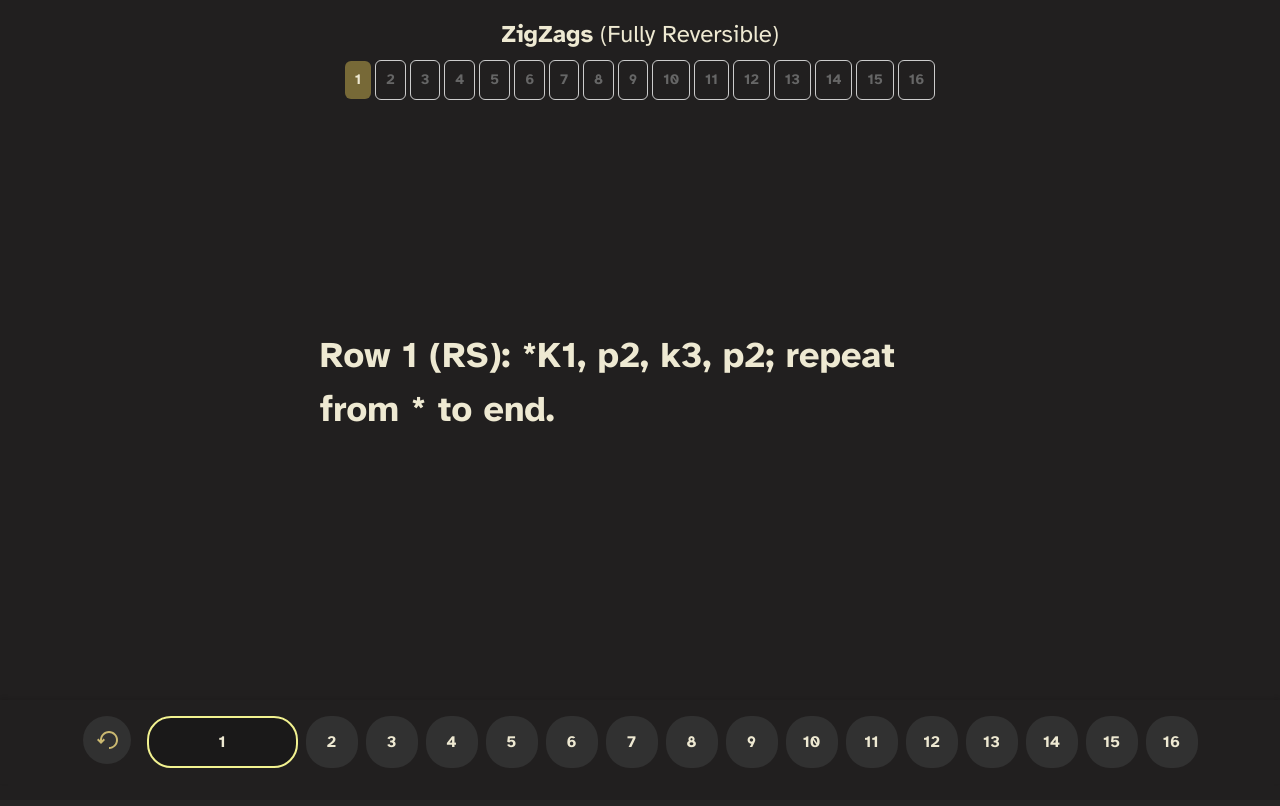
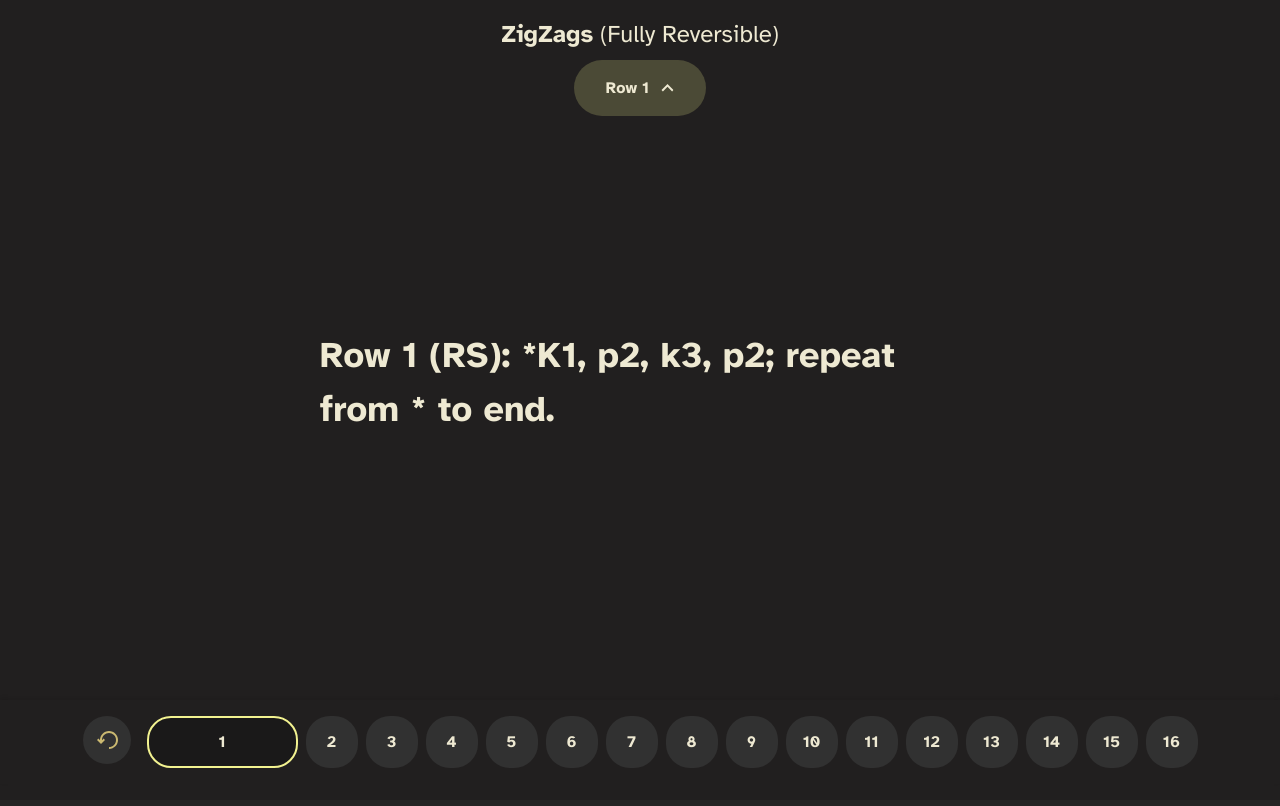
Before and after one commit to monoclefox/yarn-party, a React (Vite) app: page / in a window 1280 px wide. Shown: the top 806 px of the page. Built offline with nearby package versions, Linux system fonts and the light colour scheme.

Commit message:
dropdown styles

```diff
--- a/src/App.css
+++ b/src/App.css
@@ -71,39 +71,88 @@ body {
   justify-content: center;
   align-items: center;
   margin-top: 8px;
-  /* left: 40px; */
-  /* overflow-x: hidden; */
-  max-width: 100vw;
-  /* &.left {
-    left: 80px;
-  }
-  &.right {
-    right: calc(100vw - 20px)
-  } */
+  z-index: 99;
 }
 
-.nav-item {
-  border-radius: 6px;
-  font-weight: 600;
-  cursor: pointer;
-  border: 1px solid var(--border-color);
-  padding: 8px 10px;
-  font-size: 0.9rem;
-  margin: 0 2px;
-  transition: all 0.3s ease;
-  background-color: var(--card-background-color);
-  color: var(--secondary-text-color);
+.nav-dropdown {
+  position: relative;
+  display: inline-block;
 }
 
-.nav-item:hover {
-  border-color: var(--hover-border-color);
-  background-color: var(--background-color);
+.nav-dropdown-header {
+  background: #F2F29033;
+  width: 132px;
+  height: 56px;
+  border-radius: 80px;
+  font-size: 16px;
+  font-weight: 700;
+  cursor: pointer;
+  user-select: none;
+  display: inline-flex;
+  align-items: center;
+  justify-content: center;
 }
 
-.nav-item.selected {
-  background-color: var(--highlight-color);
-  color: var(--card-background-color);
-  border: 1px solid var(--highlight-hover-color);
+.nav-dropdown-header:hover {
+  background-color: #414141;
+}
+
+.nav-dropdown-menu {
+  position: absolute;
+  top: 100%;
+  left: -90%;
+  max-height: 500px;
+  width: 340px;
+  overflow-y: auto;
+  background-color: #171717; /* Dark dropdown background */
+  border-radius: 8px;
+  margin-top: 5px;
+  box-shadow: 0 4px 8px rgba(0, 0, 0, 0.2);
+  z-index: 1000;
+  text-align: left;
+  padding: 16px;
+  box-shadow: 0px 0px 34px 0px #0000001F;
+}
+
+.nav-dropdown-header-text {
+  display: flex;
+  align-items: center;
+  justify-content: center;
+}
+
+.nav-dropdown-header-arrow {
+  transition: all 0.3s ease;
+  transform-origin: 72% 40%;
+  margin-top: 6px;
+}
+
+.nav-dropdown-header-arrow.open {
+  transform: rotate(180deg);
+
+}
+
+.nav-dropdown-item {
+  padding: 10px 20px;
+  border-radius: 12px;
+  font-size: 20px;
+  font-weight: 700;
+  color: #d3d3d3;
+  cursor: pointer;
+  transition: background-color 0.2s ease, color 0.2s ease;
+  display: flex;
+  align-items: center;
+  justify-content: space-between;
+}
+
+.nav-dropdown-item:hover {
+  background-color: var(--highlight-color-2);
+  color: #000;
+}
+
+.nav-dropdown-item.selected {
+  background: #F2F2901A;
+  color: var(--highlight-color-2);
+  font-weight: bold;
 }
 
 .container {
--- a/src/App.tsx
+++ b/src/App.tsx
@@ -51,13 +51,17 @@ function App() {
     localStorage.setItem('cardState', JSON.stringify(next));
   }
 
+  const handleNavClick = (index: number): void => {
+    setCard(index);
+    localStorage.setItem('cardState', JSON.stringify(index));
+  }
 
   return (
     <>
       <div className="container">
         <div className="header">
         <div className="title" dangerouslySetInnerHTML={ { __html: typedData.title } } />
-        <Nav data={typedData.items} card={card} clickHandler={handleCardClick} />
+        <Nav data={typedData.items} card={card} clickHandler={handleNavClick} />
         </div>
         {typedData.items.map((item) => (
           <YarnCard
--- a/src/Nav.tsx
+++ b/src/Nav.tsx
@@ -1,5 +1,6 @@
 import { useState } from "react";
-
+import check from "./assets/checkmark.svg";
+import chevron from "./assets/chevron-up.svg";
 // Define interface for the data items
 interface NavItem {
     id: number;
@@ -13,39 +14,44 @@ interface NavProps {
     clickHandler: (id: number) => void;
 }
 
-interface NavScrollerProps {
-    direction: string;
-    onClick?: () => void;
-}
+function Nav({ data, card, clickHandler }: NavProps) {
+    const [isOpen, setIsOpen] = useState(false);
 
-const NavScroller = ({ direction, onClick }: NavScrollerProps) => {
-    return <div className={`nav-scroller ${direction}`} onClick={onClick}>
-        {direction === 'left' ? '<' : '>'}
+    return (
+        <div className="nav">
+        <div className="nav-dropdown">
+            <div
+                className="nav-dropdown-header"
+                onClick={() => setIsOpen(!isOpen)}
+            >
+                <div className="nav-dropdown-header-text">
+                    Row {card + 1}
+                    <span className={isOpen ? "nav-dropdown-header-arrow open" : "nav-dropdown-header-arrow"}>
+                        <img src={chevron} alt="chevron" />
+                    </span>
                 </div>
-}
+            </div>
 
-function Nav({ data, card, clickHandler }: NavProps) {
-    const [navPosition, setNavPosition] = useState('left');
-
-    const handleNavScrollerClick = (direction: string) => {
-        setNavPosition(direction);
-    }
-
-    return <>
-        {/* <NavScroller direction="left" onClick={() => handleNavScrollerClick('left')} />
-        <NavScroller direction="right" onClick={() => handleNavScrollerClick('right')}/> */}
-        <div className={navPosition + " nav"}>
+            {isOpen && (
+                <div className="nav-dropdown-menu">
                     {data.map((item) => (
                         <div
                             key={item.id}
-                className={(card === item.id ? "selected" : "") + " nav-item"}
-                onClick={() => clickHandler(item.id)}
+                            className={(card === item.id ? "selected" : "") + " nav-dropdown-item"}
+                            onClick={() => {
+                                clickHandler(item.id);
+                                setIsOpen(false);
+                            }}
                         >
-                {item.id + 1}
+                            Row {item.id + 1}
+                            {card === item.id && <img src={check} alt="check" />}
                         </div>
                     ))}
                 </div>
-    </>
+            )}
+        </div>
+        </div>
+    );
 }
 
 export default Nav;
```
Also changed, not shown: src/assets/checkmark.svg (added), src/assets/chevron-up.svg (added). Lines whose indentation alone changed are shown as unchanged.
